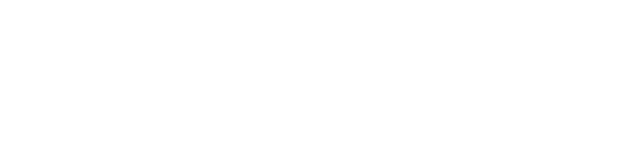
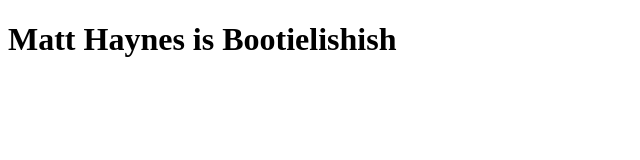
Before and after one commit to CharlieScott4/git_1, a plain HTML site: page index.html in a window 1280 px wide. Shown: the whole page, without its empty margins (0-640 px from the left). Drawn offline with Linux system fonts and the light colour scheme.

Commit message:
this is a new commit

```diff
--- a/index.html
+++ b/index.html
@@ -5,6 +5,6 @@
     <title>My Second Commit</title>
   </head>
   <body>
-
+<h1>Matt Haynes is Bootielishish</h1>
   </body>
 </html>
--- a/styles.css
+++ b/styles.css
@@ -0,0 +1,4 @@
+body{
+  background: red;
+  font-size: 2em;
+}
```
